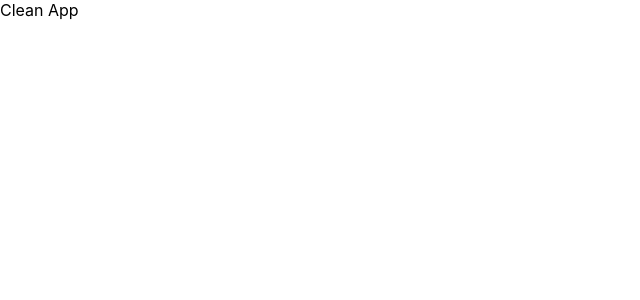
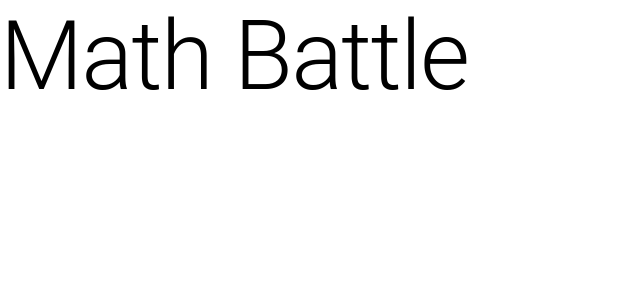
Before and after one commit to Jertusz/DevMuster4, a React (Create React App) app in the folder src/client/: page / in a window 1280 px wide. Shown: the top 300 px of the page, without its empty margins (0-640 px from the left). Built offline with nearby package versions, Linux system fonts and the light colour scheme.

Commit message:
material ui and category component added

```diff
--- a/src/client/src/App.js
+++ b/src/client/src/App.js
@@ -1,5 +1,13 @@
+import Categories from "./components/Categories";
+import Logo from "./components/Logo";
+
 function App() {
-  return <div className="App">Clean App</div>;
+  return (
+    <div>
+      <Logo />
+      <Categories categories={[]} />
+    </div>
+  );
 }
 
 export default App;
--- /dev/null
+++ b/src/client/src/components/Categories.js
@@ -0,0 +1,13 @@
+import { Grid } from "@material-ui/core";
+import React from "react";
+
+const Categories = ({ categories }) => {
+  return (
+    <Grid>
+      {categories.map((cat) => (
+        <Category data={cat} />
+      ))}
+    </Grid>
+  );
+};
+export default Categories;
--- /dev/null
+++ b/src/client/src/components/Logo.js
@@ -0,0 +1,8 @@
+import { Typography } from "@material-ui/core";
+import React from "react";
+
+const Logo = () => {
+  return <Typography variant="h1">Math Battle</Typography>;
+};
+
+export default Logo;
```
Also changed, not shown: src/client/src/components/Category.js (added, +7 -0 lines), 1 other file (tests, documents, lock files or other folders).
